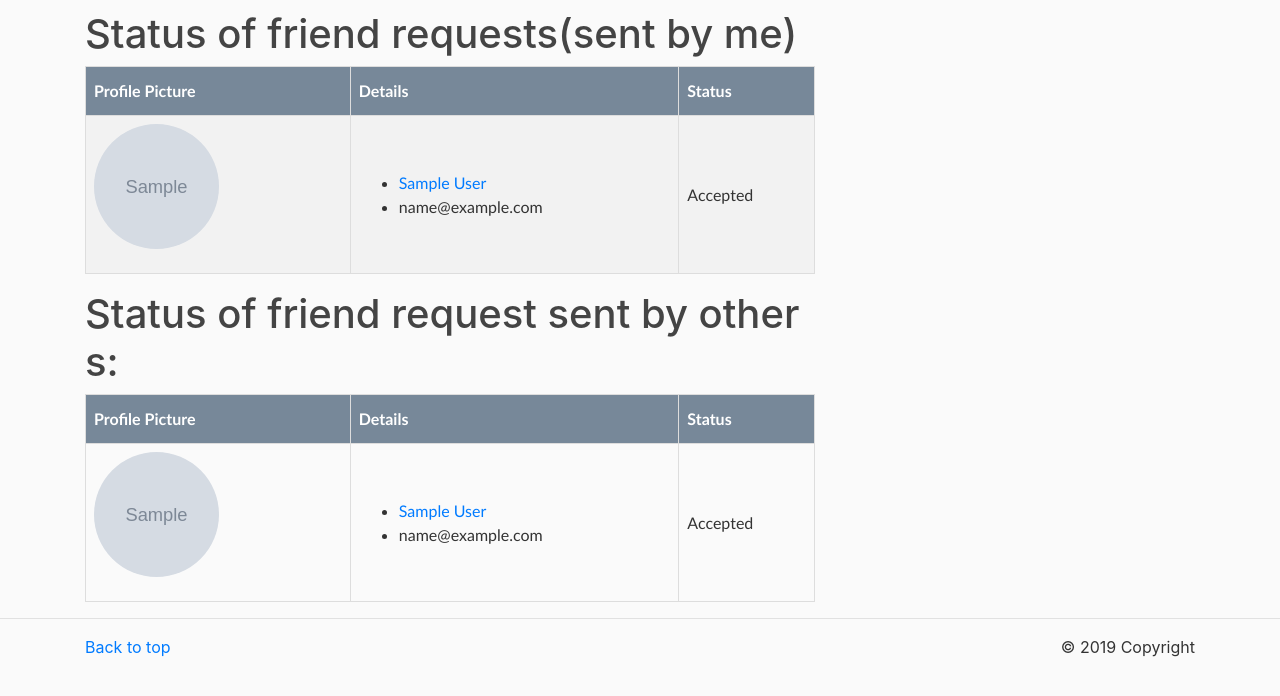
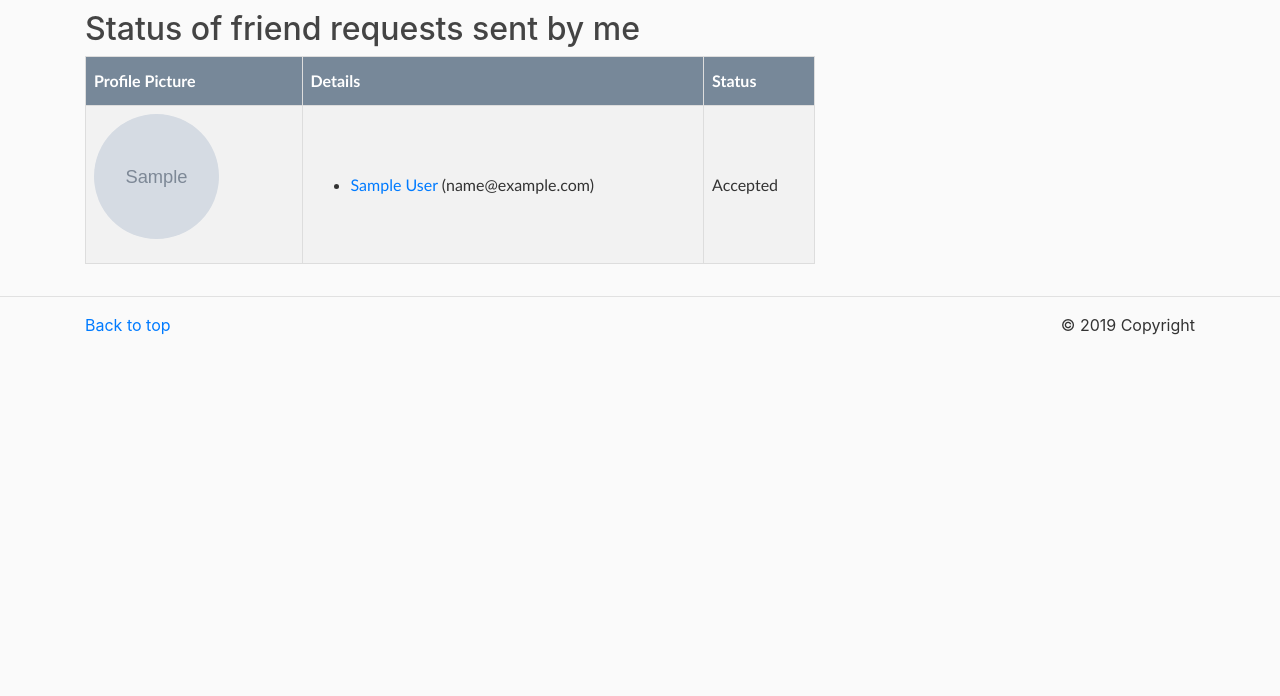
Before and after one commit to akshatz/FacebookClone, a Django app: page /friend/list/ in a window 1280 px wide. Shown: the part 70-766 px from the top of the page. Run offline with Django 3.2, Linux system fonts and the light colour scheme; a user stored in the database is signed in; tables that the repository leaves empty hold one stand-in row (values such as "Sample post"); grey boxes marked "Sample" are stand-in pictures; some libraries are stand-ins or nearby versions.

Commit message:
Changed font of friendlist

```diff
--- a/friend/templates/friend/friend_list.html
+++ b/friend/templates/friend/friend_list.html
@@ -1,7 +1,7 @@
 {% extends 'blog/base.html' %}
 {% load static %}
 {% block content %}
-<h1>Status of friend requests(sent by me)</h1>
+<h2>Status of friend requests sent by me</h2>
 <table border="1px solid #fff" class = "friends">
     <tr>
         <th>Profile Picture</th>
@@ -16,9 +16,9 @@
         <td>
             <ul>
                 <li>
-                    <a href="{% url 'profile' result.to_user.id %}">{{result.to_user.first_name}} {{result.to_user.last_name }}</a>
+                    <a href="{% url 'profile' result.to_user.id %}">{{result.to_user.first_name}} {{result.to_user.last_name }}</a> ({{ result.to_user.email }})
                 </li>
-                <li>{{ result.to_user.email }}</li>
+
             </ul>
         </td>
         {% if result.status == "accepted" %}
@@ -32,7 +32,7 @@
     {% endfor %}
     </table>
 <p></p>
-    <h1>Status of friend request sent by others:</h1>
+    <!-- <h1>Status of friend request sent by others:</h1>
     <table border="1px solid #fff" class = "friends">
         <tr>
             <th>Profile Picture</th>
@@ -64,6 +64,6 @@
         {% endif %}
         </tr>
         {% endfor %}
-    </table>
+    </table> -->
 
 {% endblock %}
```
